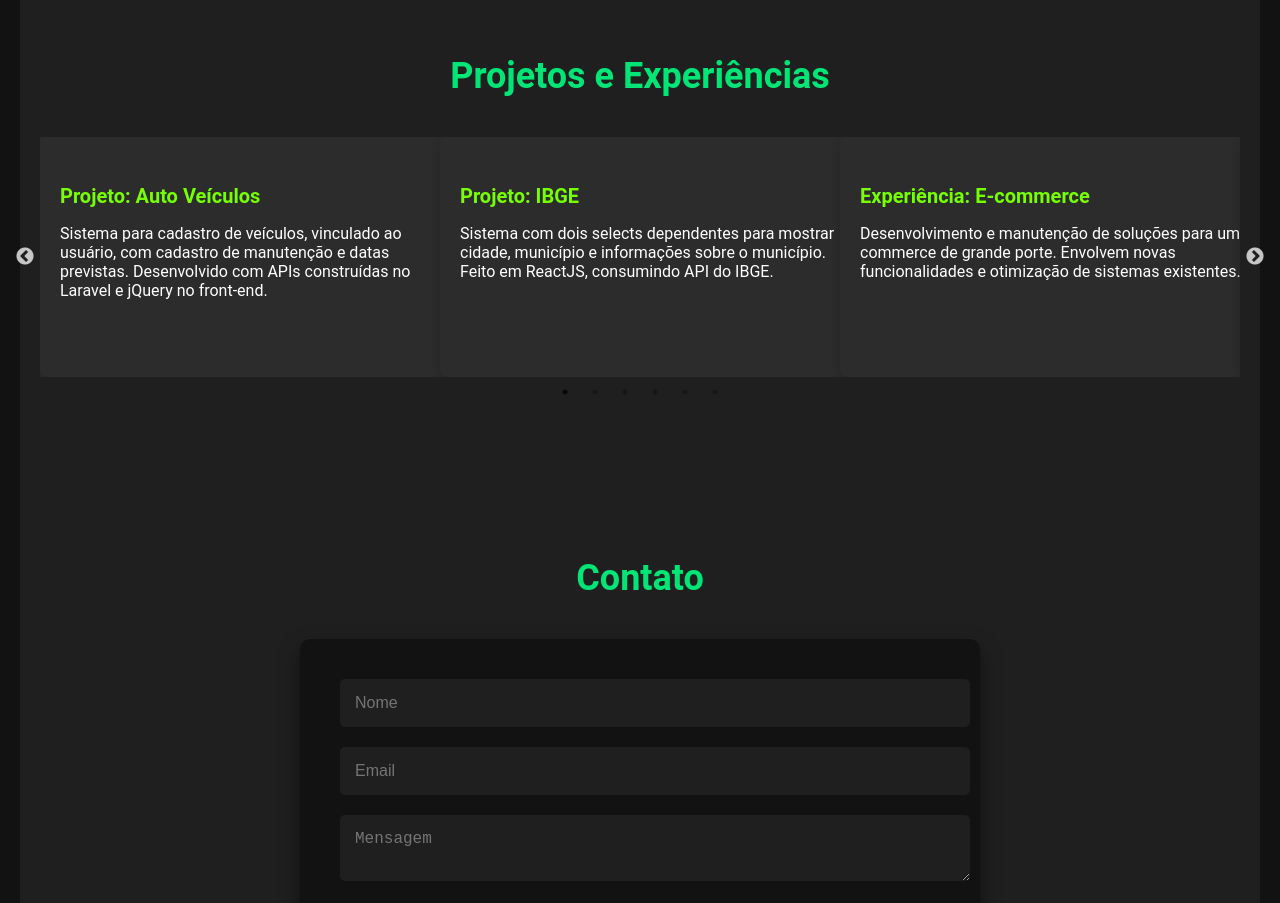
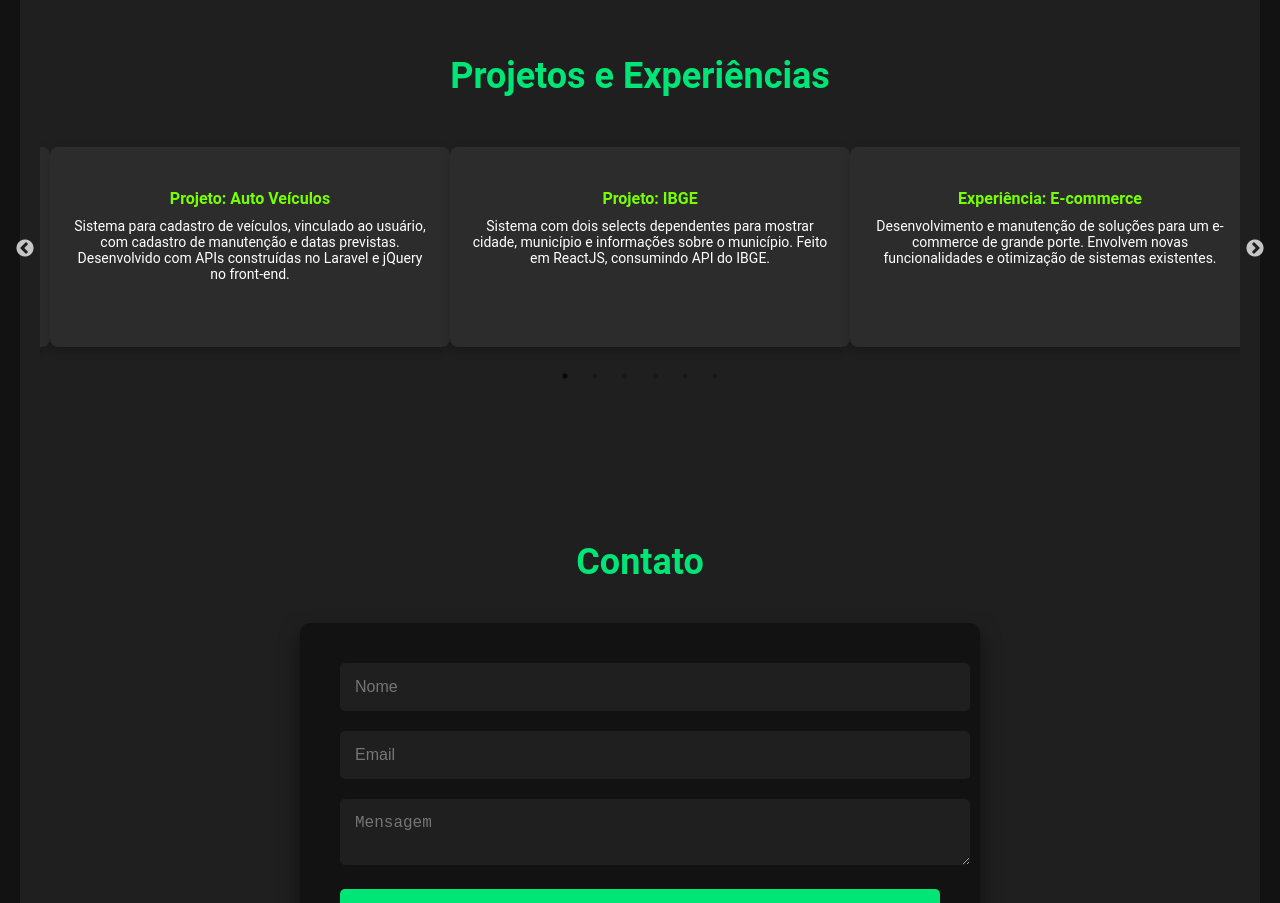
Before and after one commit to Lucamariano166/portfolio, a React (Create React App) app: page / in a window 1280 px wide. Shown: the part 1920-2823 px from the top of the page. Built offline with nearby package versions, Linux system fonts and the light colour scheme.

Commit message:
"layout card"

```diff
--- a/src/styles/main.css
+++ b/src/styles/main.css
@@ -239,10 +239,11 @@ h2 {
     background-color: #1f1f1f;
 }
 
-.projects-experiences-section h2 {
-    color: #00e676;
-    font-size: 36px;
-    margin-bottom: 40px;
+.projects-experiences-section .card-container {
+    display: flex;
+    flex-wrap: wrap; /* Permite que os cartões se movam para a próxima linha */
+    gap: 20px; /* Espaçamento entre os cartões */
+    justify-content: center; /* Centraliza os cartões */
 }
 
 .item-card {
@@ -252,21 +253,28 @@ h2 {
     box-shadow: 0 4px 10px rgba(0, 0, 0, 0.2);
     transition: background-color 0.3s;
     color: #fff;
-    text-align: left;
-    height: 200px; /* Ajuste conforme necessário */
+    text-align: center;
+    min-height: 200px;
     display: flex;
     flex-direction: column;
     justify-content: space-between;
+    overflow: hidden;
+    width: 300px;
+    margin: 10px;
+    box-sizing: border-box;
 }
 
 .item-card h4 {
     margin-bottom: 10px;
-    font-size: 20px;
+    font-size: 16px;
     color: #76ff03;
 }
 
 .item-card p {
-    font-size: 16px;
+    font-size: 14px;
+    margin: 10px 0;
+    overflow: auto;
+    flex-grow: 1;
 }
 
 .item-card:hover {
```
